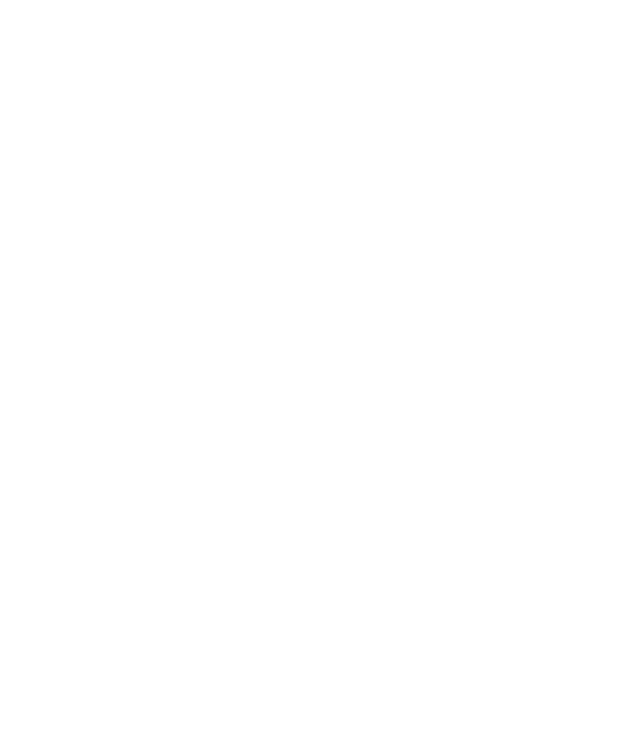
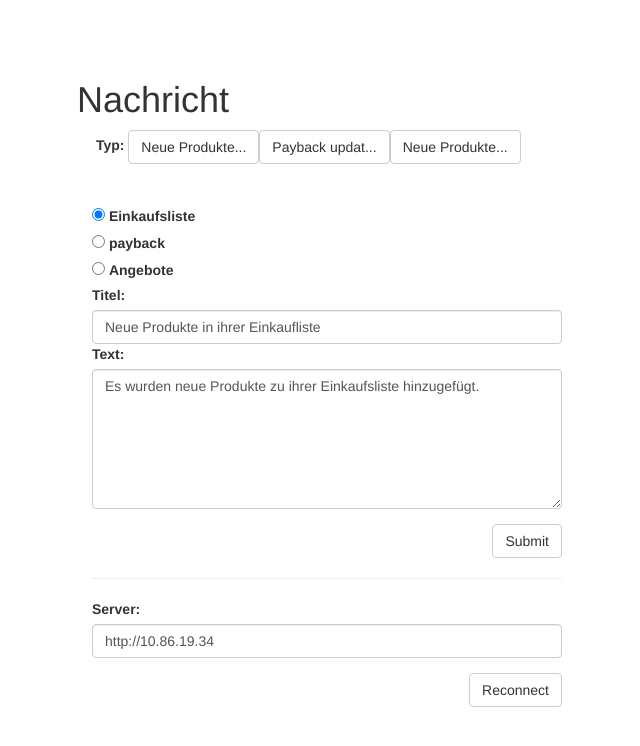
Before and after one commit to smancke/guble-js, a plain HTML site: page demo.html in a window 1280 px wide. Shown: the whole page, without its empty margins (328-968 px from the left). Drawn offline with nearby package versions, Linux system fonts and the light colour scheme.

Commit message:
added a small demo

```diff
--- a/demo.html
+++ b/demo.html
@@ -1,10 +1,63 @@
-<html>
+<html ng-app="demo">
   <head>
     <script src="https://code.jquery.com/jquery-2.1.4.min.js"></script>
     <script src="https://ajax.googleapis.com/ajax/libs/angularjs/1.4.5/angular.min.js"></script>
+    <link rel="stylesheet" href="https://maxcdn.bootstrapcdn.com/bootstrap/3.3.6/css/bootstrap.min.css">
     <script src="guble.js"></script>
     <script src="demo.js"></script>
   </head>
-  <body>
+  <body ng-controller="demoCtrl">
+
+    <br><br>
+    <div class="container" style="width: 500px">
+
+      <br>
+      <h1>Nachricht</h1>
+      <div class="container" style="width: 500px">
+        <form role="form">
+          <div class="form-group">
+
+            <div class="btn-group" role="group">
+            </div>
+
+            <label for="type">Typ:</label>
+            <button  ng-repeat="pre in predefinedMessages" type="button" class="btn btn-default" ng-click="setMessage(pre)">{{substr(pre.data.title)}}</button>
+
+            <br>
+            <br>
+            <br>
+
+            <input type="radio" ng-model="message.data.link" value="einkaufsliste" id="einkaufsliste">
+            <label for="einkaufsliste">Einkaufsliste</label>
+            <br>
+            <input type="radio" ng-model="message.data.link" value="payback" id="payback">
+            <label for="payback">payback</label>
+            <br>
+            <input type="radio" ng-model="message.data.link" value="angebote" id="angebote">
+            <label for="angebote">Angebote</label>
+
+            <br>
+            <label for="titel">Titel:</label>
+            <input type="text" class="form-control" id="titel" ng-model="message.data.title" >
+            <label for="titel">Text:</label>
+            <textarea class="form-control" ng-model="message.data.message" style="height: 140px;"></textarea>
+          </div>
+          <button type="submit" class="btn btn-default pull-right" ng-click="send(message)">Submit</button>
+        </form>
+
+      </div>
+      <div class="container" style="width: 500px">
+
+        <hr/>
+        <form role="form">
+          <div class="form-group">
+            <label for="titel">Server:</label>
+            <input type="texr" class="form-control" id="titel" ng-model="serverUrl">
+          </div>
+          <button type="submit" class="btn btn-default pull-right" ng-click="reconnect()">Reconnect</button>
+        </form>
+
+      </div>
+
   </body>
 </html>
--- a/demo.js
+++ b/demo.js
@@ -6,11 +6,30 @@ app = angular.module("demo", []);
 
 app.controller("demoCtrl", function($scope) {
 
-    $scope.reconnect = function() {
-        $scope.g = new Guble("http://10.86.17.26:8080");
-        $scope.g.connect("webapp");
+    $scope.serverUrl = "http://10.86.19.34";
+    $scope.connected = false;
+
+    $scope.substr = function(str) {
+        return str.substring(0,13) + "...";
     }
 
+    $scope.setMessage = function(newMessage) {
+        $scope.message =  (JSON.parse(JSON.stringify(newMessage)));
+    }
+
+    $scope.reconnect = function() {
+        if ($scope.g) {
+            $scope.g.close();
+        }
+        $scope.connected = false;
+
+        $scope.g = new Guble($scope.serverUrl);
+        $scope.g.connect("webapp");
+
+        $scope.g.onOpen(function() {
+            $scope.connected = true;
+        });
+    }
 
     $scope.send = function(message) {
         $scope.g.sendMessage("/gcm/broadcast", JSON.stringify(message));
@@ -21,7 +40,7 @@ app.controller("demoCtrl", function($scope) {
             "type": "marketing",
             "data": {
                 "title": "Neue Produkte in ihrer Einkaufliste",
-                "message": "Es wurden neue Produkte zu ihrer Einkaufsliste hinzugefügt.",
+                "message": "Es wurden neue Produkte zu ihrer Einkaufsliste hinzugef\u00fcgt.",
                 "link": "einkaufsliste"
             }
         },
@@ -36,11 +55,13 @@ app.controller("demoCtrl", function($scope) {
         {
             "type": "marketing",
             "data": {
-                "title": "Neue REWE-Produkte",
+                "title": "Neue Produkte",
                 "message": "Schauen Sie doch mal in ihre Angebote - es gibt neue leckere Schmeckerlis.",
                 "link": "angebote"
             }
         }
     ];
+
     $scope.message = $scope.predefinedMessages[0];
+    $scope.reconnect();
 });
--- a/guble.js
+++ b/guble.js
@@ -53,6 +53,12 @@ var Guble = (function () {
             });
         }
 
+        self.close = function() {
+            if (self.ws) {
+                self.ws.close();
+            }
+        }
+
         self.connect = function(userId) {
             var url = self.baseUrl
                 .replace(/^https:\/\//, "wss://")
@@ -84,6 +90,10 @@ var Guble = (function () {
             self.ws.send(rawData)
         }
 
+        self.sendMessage = function(path, body, optionalHeader) {
+            self.ws.send("> "+ path + "\n"+ (optionalHeader ? optionalHeader : "") +"\n" + body);
+        }
+
         self.onMessage = function(callback) {
             self.onMessage = callback
         }
```
